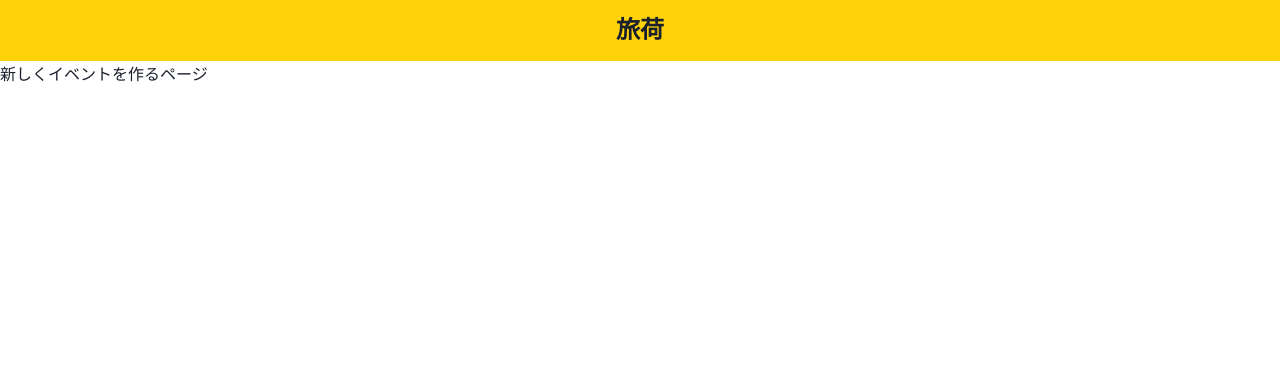
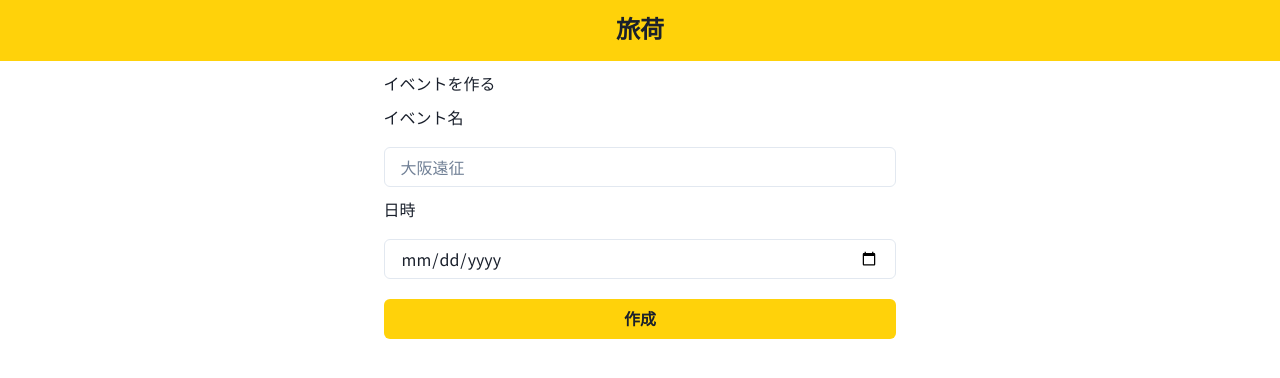
Before and after one commit to june-yamamoto/ryokka, a Next.js app: page /app/new in a window 1280 px wide. Shown: the top 378 px of the page. Built offline with nearby package versions, Linux system fonts and the light colour scheme; a web font is replaced by a local one.

Commit message:
feat 20230203

```diff
--- a/package.json
+++ b/package.json
@@ -22,6 +22,7 @@
     "next": "13.1.4",
     "react": "18.2.0",
     "react-dom": "18.2.0",
-    "typescript": "4.9.4"
+    "typescript": "4.9.4",
+    "uuidjs": "^5.0.0"
   }
 }
--- a/src/pages/app/new.tsx
+++ b/src/pages/app/new.tsx
@@ -1,14 +1,62 @@
 import { Header } from "@/components/header/Header";
+import {
+    Button,
+    Container,
+    Divider,
+    FormControl,
+    FormLabel,
+    Input,
+} from "@chakra-ui/react";
 import Head from "next/head";
+import { useRouter } from "next/router";
+import { useCallback, useRef, useState } from "react";
+import { UUID } from "uuidjs";
 
 const New = () => {
+    const router = useRouter();
+    const [eventName, setEventName] = useState("");
+    const [eventDate, setEventDate] = useState("");
+
+    const handleClickSubmit = useCallback(() => {
+        const ID = UUID.generate();
+        router.push(`/app/event/${ID}`);
+    }, [router]);
+
+    console.log(eventName, eventDate);
+
     return (
         <>
             <Head>
                 <title>イベント作成 -旅行時の持ち物管理アプリ-</title>
             </Head>
             <Header />
-            新しくイベントを作るページ
+            <Container padding="10px">
+                イベントを作る
+                <FormControl>
+                    <FormLabel padding="10px 0">イベント名</FormLabel>
+                    <Input
+                        name="eventName"
+                        type="string"
+                        placeholder="大阪遠征"
+                        onChange={(event) => setEventName(event.target.value)}
+                    />
+                    <FormLabel padding="10px 0">日時</FormLabel>
+                    <Input
+                        name="eventDate"
+                        type="date"
+                        onChange={(event) => setEventDate(event.target.value)}
+                    />
+                    <Button
+                        width="100%"
+                        margin="20px 0"
+                        type="submit"
+                        onClick={handleClickSubmit}
+                        backgroundColor="brand.50"
+                    >
+                        作成
+                    </Button>
+                </FormControl>
+            </Container>
         </>
     );
 };
```
Also changed, not shown: src/pages/app/event/[id].tsx (added, +17 -0 lines), 1 other file (tests, documents, lock files or other folders).
